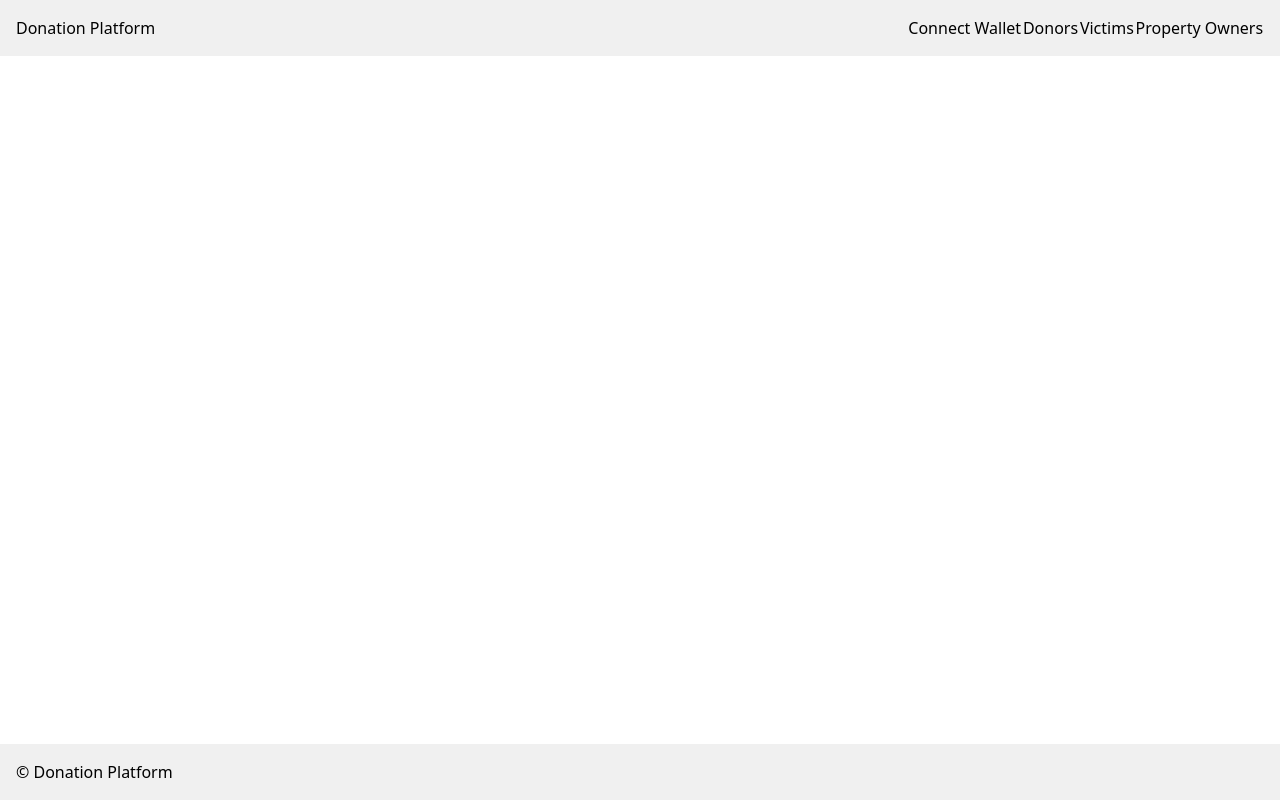
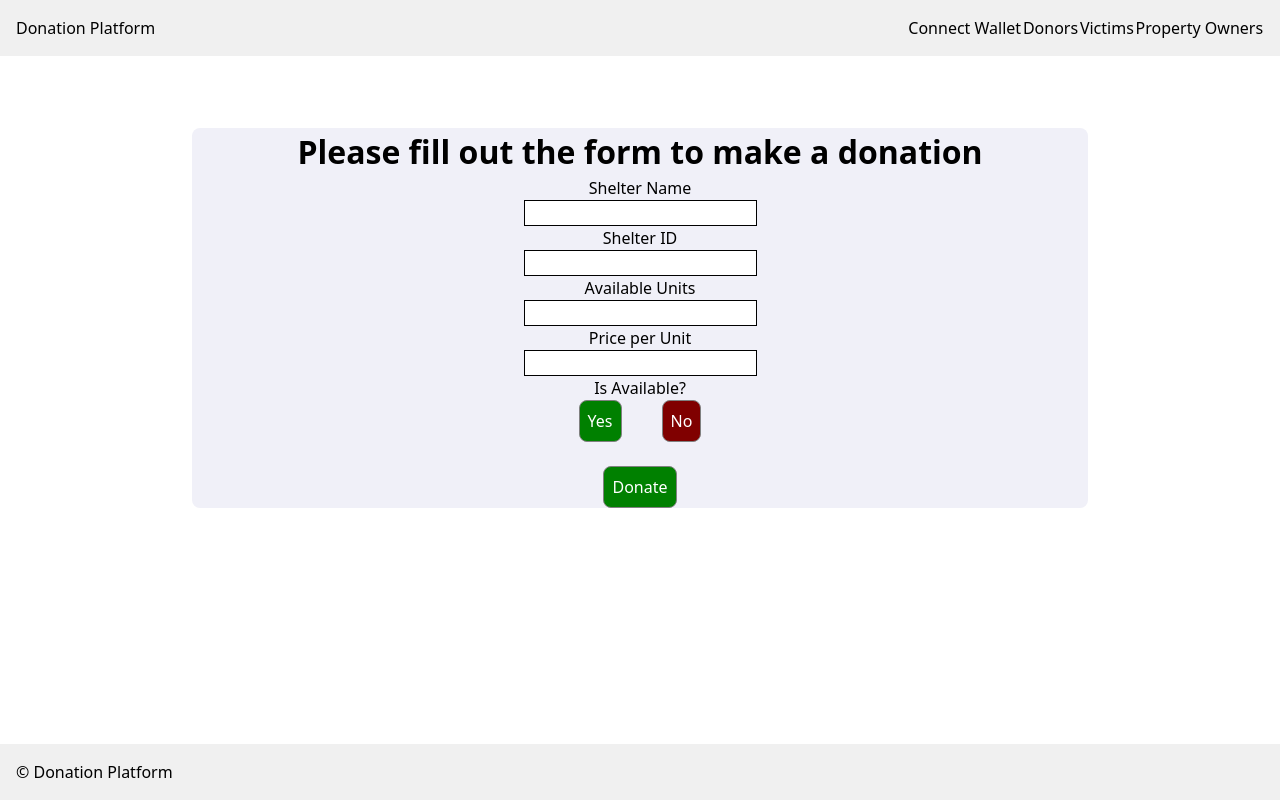
Before and after one commit to JoshuaMusyoki/real-estate, a React (Create React App) app in the folder app_real_realestate/: page /donors in a window 1280 px wide. Built offline with nearby package versions, Linux system fonts and the light colour scheme.

Commit message:
Donor and PropertyOwner updates

```diff
--- a/app_real_realestate/src/pages/DonorsPage.js
+++ b/app_real_realestate/src/pages/DonorsPage.js
@@ -2,7 +2,25 @@ import React from 'react'
 
 function DonorsPage() {
   return (
-    <div>DonorsPage</div>
+    <>
+      <form style={{display: 'flex', flexDirection: 'column', alignItems: 'center', marginTop: '10%', marginLeft: '15%', backgroundColor: '#f0f0f8', width: '70%', borderRadius: '8px'}} >
+        <p style={{fontSize: '32px', fontWeight: 'bold'}}>Please fill out the form to make a donation</p>
+        <label>Shelter Name</label>
+        <input style={{border: 'solid 1px'}}/>
+        <label>Shelter ID</label>
+        <input style={{border: 'solid 1px'}} />
+        <label>Available Units</label>
+        <input style={{border: 'solid 1px'}}/>
+        <label>Price per Unit</label>
+        <input style={{border: 'solid 1px'}}/>
+        <label>Is Available?</label>
+        <div style={{display: 'flex', gap: '20px'}}>
+        <button style={{border: 'solid 1px gray', color: 'white',padding: '8px', backgroundColor: 'green', borderRadius: '8px'}} >Yes</button> <br />
+        <button style={{border: 'solid 1px gray', color: 'white', padding: '8px', backgroundColor: 'maroon', borderRadius: '8px'}} >No</button>
+        </div> <br />
+        <button type='submit' style={{border:'solid 1px gray', color: 'white', backgroundColor: 'green', padding: '8px', borderRadius: '8px' }}>Donate</button>
+      </form>
+    </>
   )
 }
 
--- a/app_real_realestate/src/pages/PropertyOwners.js
+++ b/app_real_realestate/src/pages/PropertyOwners.js
@@ -2,7 +2,23 @@ import React from 'react'
 
 function PropertyOwners() {
   return (
-    <div>PropertyOwners</div>
+    <>
+        <form style={{display: 'flex', flexDirection: 'column', alignItems: 'center', marginTop: '10%', marginLeft: '15%', backgroundColor: '#f0f0f8', width: '70%', borderRadius: '8px'}} >
+        <p style={{fontSize: '32px', fontWeight: 'bold'}}>Property Owners</p>
+        <label>Name</label>
+        <input style={{border: 'solid 1px'}}/>
+        <label>Available Units</label>
+        <input style={{border: 'solid 1px'}}/>
+        <label>Price per Unit</label>
+        <input style={{border: 'solid 1px'}}/>
+        <label>Is Available?</label>
+        <div style={{display: 'flex', gap: '20px'}}>
+        <button style={{border: 'solid 1px gray', color: 'white', padding: '8px', backgroundColor: 'green', borderRadius: '8px'}} >Yes</button> <br />
+        <button style={{border: 'solid 1px gray', color: 'white', padding: '8px', backgroundColor: 'maroon', borderRadius: '8px'}} >No</button>
+        </div> <br />
+        <button type='submit' style={{border:'solid 1px gray', color: 'white', backgroundColor: 'green', padding: '8px', borderRadius: '8px' }}>Submit</button>
+      </form>
+    </>
   )
 }
 
```
